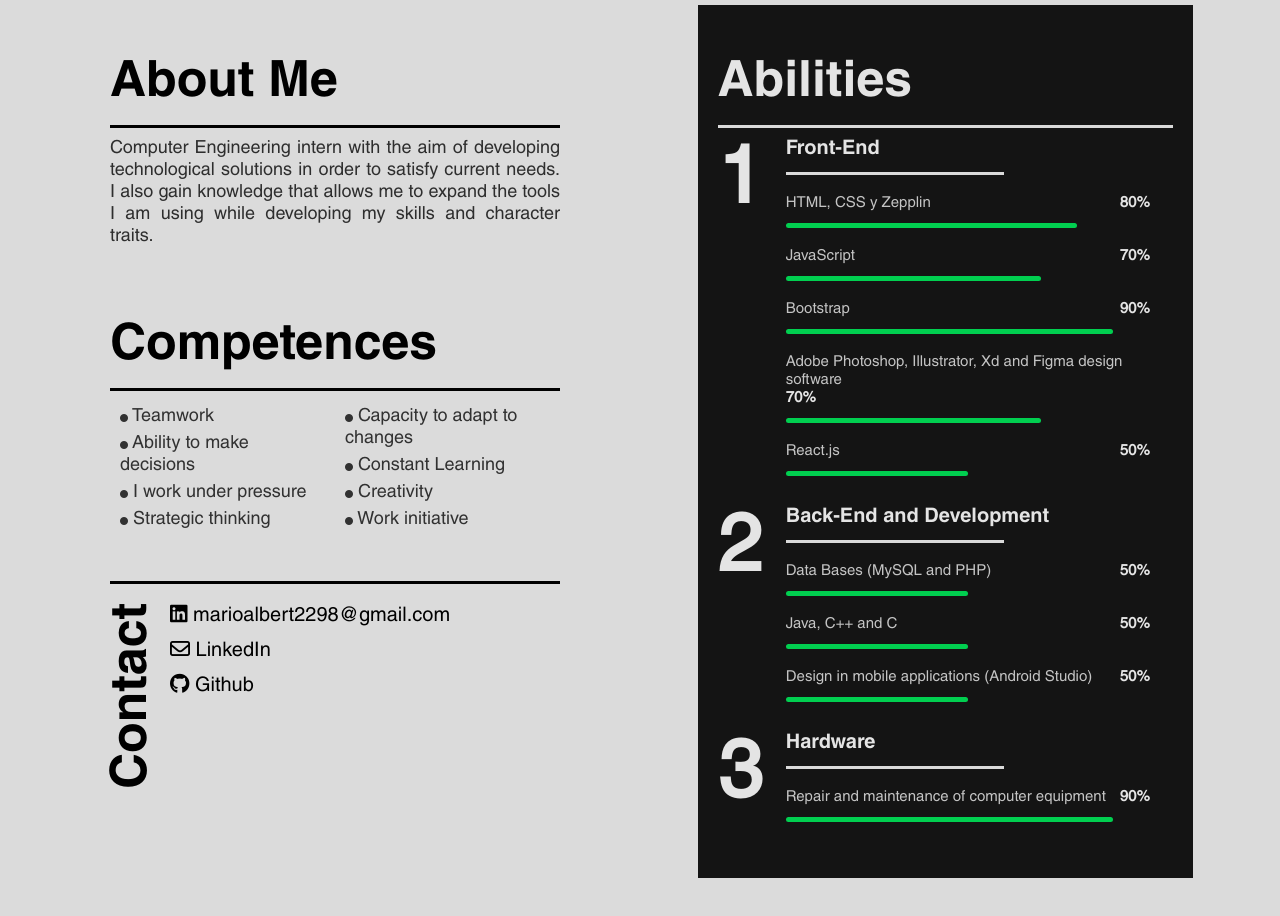
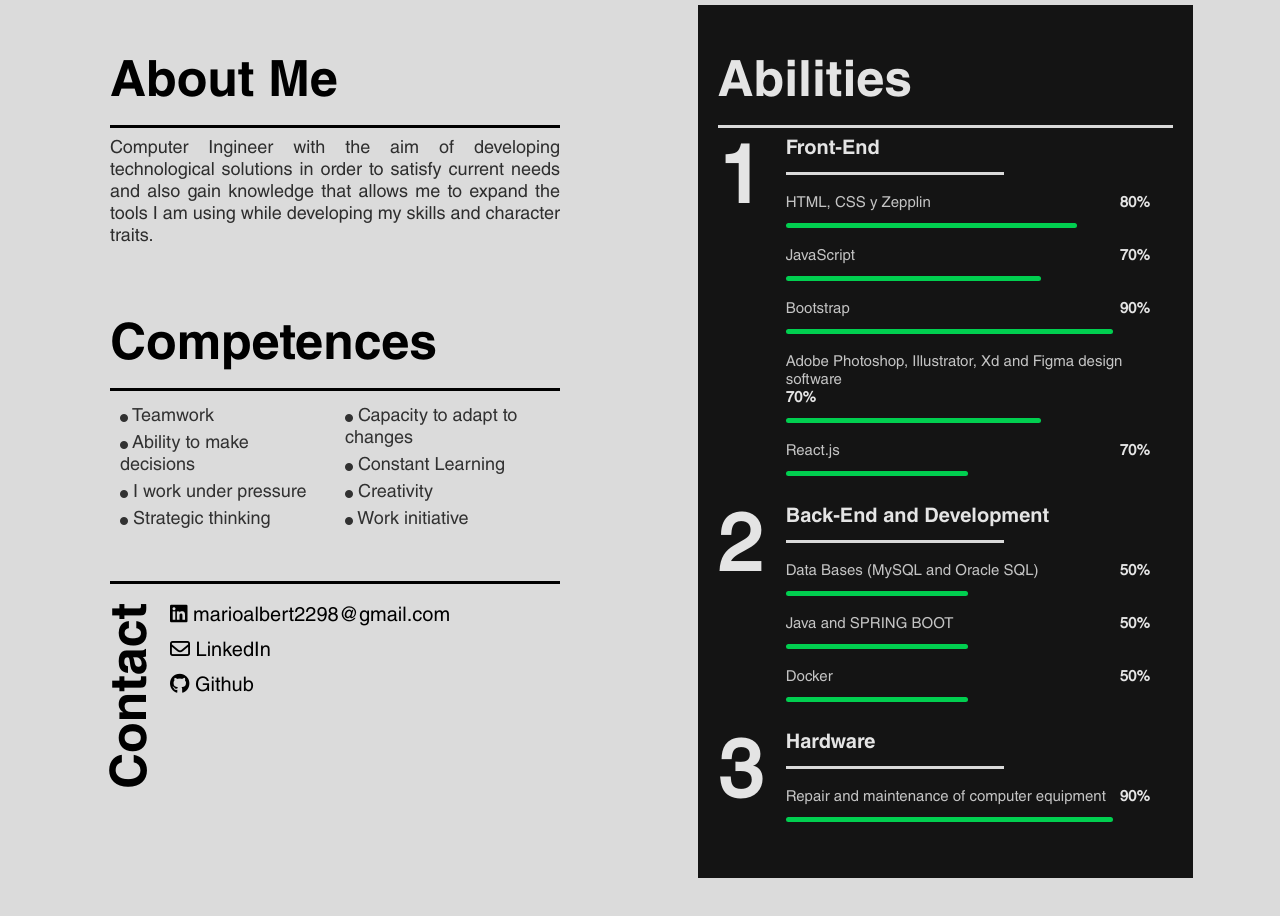
Before and after one commit to MarioAlberto-98/myWebsite, a plain HTML site: page index.html in a window 1280 px wide. Shown: the part 1000-1916 px from the top of the page. Drawn offline with Linux system fonts and the light colour scheme.

Commit message:
Update Skills

```diff
--- a/index.html
+++ b/index.html
@@ -80,7 +80,7 @@
          <div class="gen-text">
             <h1 class="title-aboutme" >About Me</h1>
             <div class="line1-aboutme"></div>
-            <p class="para-aboutme" >Computer Engineering intern with the aim of developing technological solutions in order to satisfy current needs. I also
+            <p class="para-aboutme" >Computer Ingineer with the aim of developing technological solutions in order to satisfy current needs and also
                 gain knowledge that allows me to expand the tools I am
                 using while developing my skills and character traits.
             </p>
@@ -172,7 +172,7 @@
                <div class="content-technology">
                 <div class="data-abili-porce">
                    <p class="name-title-abili">React.js</p>
-                   <h1 class="porce-abili">50%</h1>
+                   <h1 class="porce-abili">70%</h1>
                 </div>
                <div class="bar-knowedge5"></div>
            </div>
@@ -193,22 +193,22 @@
 
                        <div class="content-technology">
                         <div class="data-abili-porce">
-                           <p class="name-title-abili">Data Bases (MySQL and PHP)</p>
+                           <p class="name-title-abili">Data Bases (MySQL and Oracle SQL)</p>
                            <h1 class="porce-abili">50%</h1>
                         </div>
                        <div class="bar-knowedge6"></div>
                    </div>
                    <div class="content-technology">
                     <div class="data-abili-porce">
-                       <p class="name-title-abili">Java, C++ and C</p>
+                       <p class="name-title-abili">Java and SPRING
+                        BOOT</p>
                        <h1 class="porce-abili">50%</h1>
                     </div>
                    <div class="bar-knowedge7"></div>
                </div>
                <div class="content-technology">
                 <div class="data-abili-porce">
-                   <p class="name-title-abili">Design in mobile applications
-                     (Android Studio)</p>
+                   <p class="name-title-abili">Docker</p>
                    <h1 class="porce-abili">50%</h1>
                 </div>
                <div class="bar-knowedge8"></div>
```
